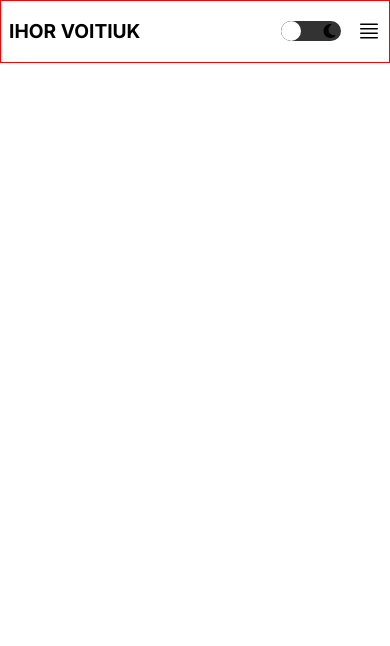
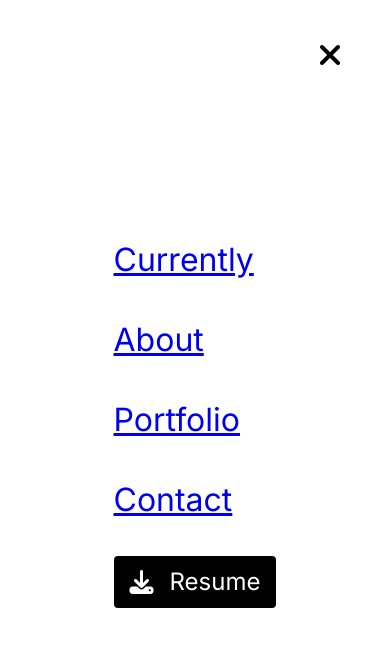
Before and after one commit to ihor-vt/portfolio, a plain HTML site: page index.html in a window 390 px wide. Both pictures are taken after a click on the button 369 px from the left and 31 px from the top of the page. Drawn offline with Linux system fonts and the light colour scheme; a web font is replaced by a local one.

Commit message:
Added mobile bars

```diff
--- a/index.html
+++ b/index.html
@@ -45,24 +45,29 @@
                 </button>
             </div>
         </div>
-        <button class="header__bars">
+        <button id="header__bars">
             <svg xmlns="http://www.w3.org/2000/svg" fill="none" viewBox="0 0 24 24" stroke-width="1.5" stroke="currentColor">
                 <path stroke-linecap="round" stroke-linejoin="round" d="M3.75 5.25h16.5m-16.5 4.5h16.5m-16.5 4.5h16.5m-16.5 4.5h16.5" />
             </svg>
         </button>
 
-        <!-- <div class="header__bars__menu" id="bars__menu">
+        <div id="bars__menu">
+            <div id="close_bars_menu">
+                <i class="fa-solid fa-xmark"></i>
+            </div>
             <ul class="header__bars__menu__list">
-                <li class="header__link-bars"><a href="#contact"></a>Currently</li>
-                <li class="header__link-bars"><a href="#features"></a>About</li>
-                <li class="header__link-bars"><a href="#pricing"></a>Portfolio</li>
-                <li class="header__link-bars"><a href="#contact"></a>Contact</li>
+                <li class="header__link-bars"><a href="#currently">Currently</a></li>
+                <li class="header__link-bars"><a href="#about">About</a></li>
+                <li class="header__link-bars"><a href="#portfolio">Portfolio</a></li>
+                <li class="header__link-bars"><a href="#contact">Contact</a></li>
+                <li class="header__link-bars disable_margin_bottom">
+                    <button class="btn header__btn bars__menu__btn">
+                        <i class="fa-solid fa-download"></i>
+                        Resume
+                    </button>
+                </li>
             </ul>
-            <button class="btn header__btn">
-                <i class="fa-solid fa-download"></i>
-                Resume
-            </button>
-        </div> -->
+        </div>
     </header>
 
     <script src="src/js/switch.js"></script>
--- a/src/js/header_bars.js
+++ b/src/js/header_bars.js
@@ -0,0 +1,17 @@
+document.addEventListener('DOMContentLoaded', function () {
+    let headerBars = document.getElementById('header__bars');
+    let barsMenu = document.getElementById('bars__menu');
+    let closeBarsMenu = document.getElementById('close_bars_menu');
+
+    headerBars.addEventListener('click', function () {
+        barsMenu.classList.add('display_bars');
+    });
+
+    barsMenu.addEventListener('click', function (event) {
+        barsMenu.classList.remove('display_bars');
+    });
+
+    closeBarsMenu.addEventListener('click', function (event) {
+        barsMenu.classList.remove('display_bars');
+    });
+});
--- a/src/js/switch.js
+++ b/src/js/switch.js
@@ -1,6 +1,6 @@
 let checkbox = document.querySelector("#switch");
 let body = document.querySelector('body');
-let headerBars = document.querySelector('.header__bars');
+let headerBars = document.querySelector('#header__bars');
 let headerLinks = document.querySelectorAll('.header__link');
 
 let localStorageTheme = localStorage.getItem("theme");
@@ -30,7 +30,7 @@ const setDarkMode = () => {
     localStorage.setItem("theme", "dark")
     checkbox.checked = true;
 
-    if (headerBars !== undefined) {
+    if (headerBars !== undefined && headerBars !== null) {
         headerBars.classList.remove('light');
         headerBars.classList.add('dark');
     }
@@ -48,7 +48,7 @@ const setLightMode = () => {
     localStorage.setItem("theme", "light")
     checkbox.checked = false;
 
-    if (headerBars !== undefined) {
+    if (headerBars !== undefined && headerBars !== null) {
         headerBars.classList.remove('dark');
         headerBars.classList.add('light');
     }
--- a/src/styles/components/header.css
+++ b/src/styles/components/header.css
@@ -92,19 +92,75 @@
     display: none;
 }
 
-.header__bars {
+#header__bars {
     display: block;
     width: 1.5rem;
     height: 1.5rem;
     color: var(--text-color);
 }
 
-.header__bars.dark {
+#header__bars.dark {
     color: var(--text-light);
 }
 
-.header__bars.light {
+#header__bars.light {
     color: var(--text-dark);
+}
+
+#bars__menu {
+    display: none;
+    position: absolute;
+    width: 100vw;
+    height: 100vh;
+    top: 0;
+    right: 0;
+    left: 0;
+    bottom: 0;
+    z-index: 5;
+    background-color: var(--background);
+    color: var(--text-color);
+    justify-content: center;
+    align-items: center;
+    transition: 1s linear;
+}
+
+.display_bars {
+    display: flex !important;
+}
+
+#close_bars_menu {
+    position: absolute;
+    top: 2rem;
+    right: 3rem;
+    font-size: 2rem;
+}
+
+.header__menu.active {
+    display: block;
+}
+
+.header__bars__menu__list {
+    font-size: 2rem;
+    list-style-type: none;
+}
+
+.header__link-bars {
+    margin-bottom: 2rem;
+}
+
+.disable_margin_bottom {
+    margin-bottom: 0;
+}
+
+.header__btn {
+    display: flex;
+    align-items: center;
+    gap: 0.5rem;
+}
+
+.bars__menu__btn {
+    font-size: 1.5rem;
+    gap: 1rem;
 }
 
 @media (prefers-color-scheme: dark) {
@@ -113,6 +169,7 @@
         --text-color: var(--text-light);
     }
 }
+
 
 /* sm */
 @media (min-width: 640px) {
@@ -176,19 +233,25 @@
         align-items: center;
     }
 
-    .header__btn {
-        display: flex;
-        align-items: center;
-        gap: 0.5rem;
-    }
-
     .header__btn:hover {
         border: 1px solid var(--button-hover);
         transition: 0.5s linear;
     }
 
-    .header__bars {
+    #header__bars {
         display: none;
+    }
+
+    #bars__menu {
+        display: none;
+    }
+
+    .display_none {
+        display: none;
+    }
+
+    .display_bars {
+        display: none !important;
     }
 }
 
```
Also changed, not shown: 1 other file.
